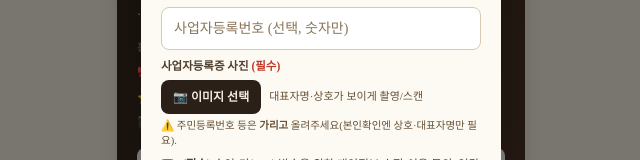
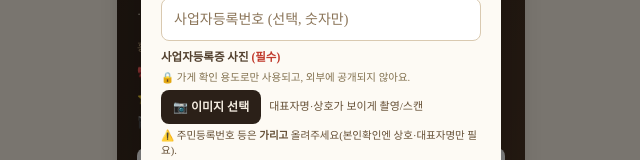
Before and after one commit to kyh30628-del/coffee_lab, a Next.js app in the folder web/: page /pricing in a window 1280 px wide. Both pictures are taken after a click on the button "구독 신청하기". Shown: the part 376-536 px from the top of the page, without its empty margins (319-959 px from the left). Built offline with nearby package versions, Linux system fonts and the light colour scheme; no server answers; a web font is replaced by a local one.

Commit message:
dev(#978): 자율 개발 — CEO 승인건

```diff
--- a/web/app/OwnerSignupModal.tsx
+++ b/web/app/OwnerSignupModal.tsx
@@ -120,6 +120,7 @@ export default function OwnerSignupModal({ open, onClose, trial = false, prefill
             {/* 사업자등록증 이미지(필수) — 사칭 방지 증빙 */}
             <label className="block mb-2">
               <div className="text-[11.5px] font-bold text-[#52402e] mb-1">사업자등록증 사진 <span className="text-[#c0392b]">(필수)</span></div>
+              <p className="text-[10.5px] text-[#82714f] mb-1">🔒 가게 확인 용도로만 사용되고, 외부에 공개되지 않아요.</p>
               <div className="flex items-center gap-2">
                 <span className="shrink-0 rounded-lg bg-[#2b2018] text-[#f4ece0] text-[12px] font-bold px-3 py-2">{bizRegBase64 ? "다시 선택" : "📷 이미지 선택"}</span>
                 <span className="text-[11px] text-[#665036] truncate">{bizRegName || "대표자명·상호가 보이게 촬영/스캔"}</span>
```
